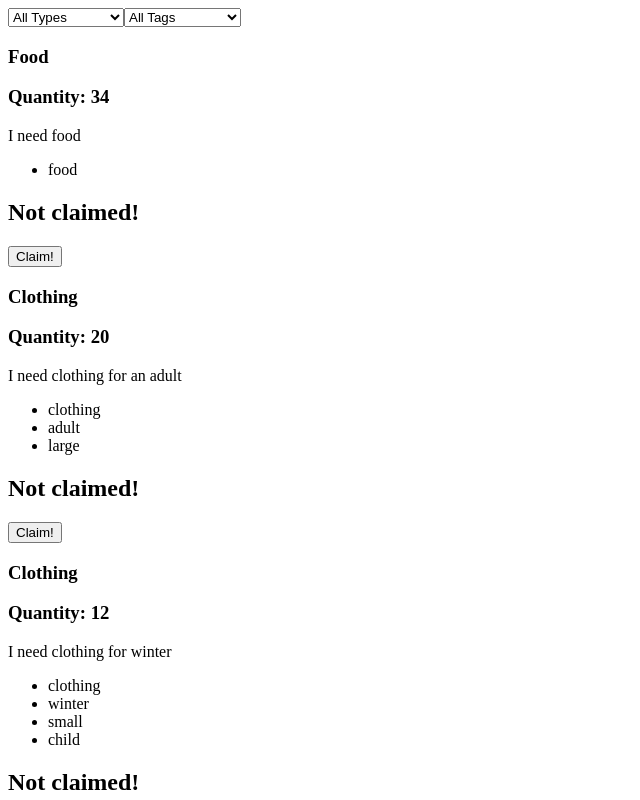
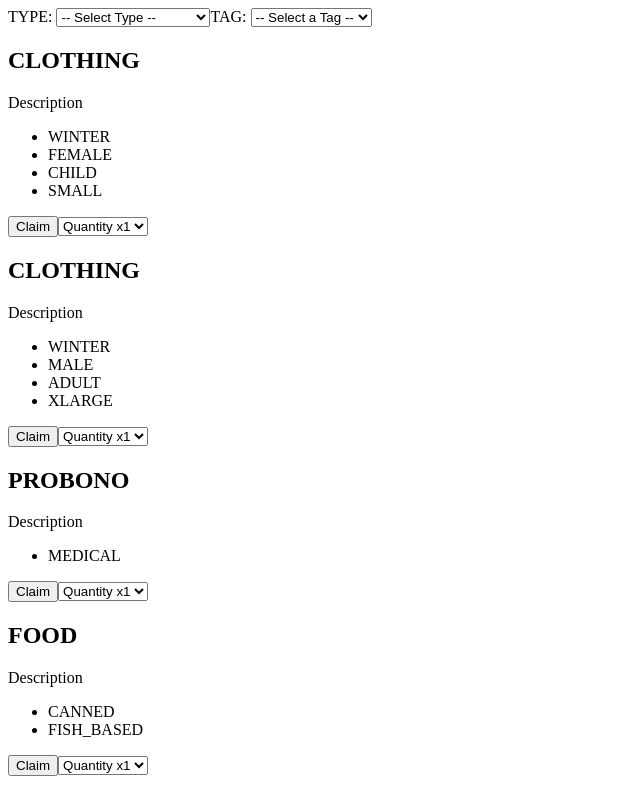
Before and after one commit to GasserElharesy/Elmontakhab, a React (Vite) app in the folder NGO-Website/: page / in a window 1280 px wide. Shown: the top 800 px of the page, without its empty margins (0-640 px from the left). Built offline with nearby package versions, Linux system fonts and the light colour scheme.

Commit message:
Completed Filter And made the macaroni code normal and understandable!

```diff
--- a/NGO-Website/src/Pages/Donor/RequestBrowserPage/FilterBar.jsx
+++ /dev/null
@@ -1,45 +0,0 @@
-import React, { useState } from 'react';
-import { TYPE_OF_REQUESTS } from './Request';
-
-function FilterBar({ requests, onFilterChange }) {
-  const [selectedType, setSelectedType] = useState('');
-  const [selectedTag, setSelectedTag] = useState('');
-
-  // Derive unique types and tags from requests
-  const uniqueTypes = [...new Set(requests.map((req) => req.type))];
-  const uniqueTags = [...new Set(requests.flatMap((req) => req.tags))];
-
-  const handleTypeChange = (event) => {
-    setSelectedType(event.target.value);
-    onFilterChange(event.target.value, selectedTag);
-  };
-
-  const handleTagChange = (event) => {
-    setSelectedTag(event.target.value);
-    onFilterChange(selectedType, event.target.value);
-  };
-
-  return (
-    <div className="filter-bar">
-      <select value={selectedType} onChange={handleTypeChange}>
-        <option value="">All Types</option>
-        {uniqueTypes.map((type) => (
-          <option key={type} value={type}>
-            {type}
-          </option>
-        ))}
-      </select>
-
-      <select value={selectedTag} onChange={handleTagChange}>
-        <option value="">All Tags</option>
-        {uniqueTags.map((tag) => (
-          <option key={tag} value={tag}>
-            {tag}
-          </option>
-        ))}
-      </select>
-    </div>
-  );
-}
-
-export default FilterBar;
--- a/NGO-Website/src/Pages/Donor/RequestBrowserPage/Request.js
+++ /dev/null
@@ -1,63 +0,0 @@
-export const TYPE_OF_REQUESTS = {
-  food: "Food",
-  clothing: "Clothing",
-  school_supplies: "School supplies",
-  blood_donation: "Blood donation",
-  probono: "Probono",
-};
-
-export class Request {
-  isClaimed = false;
-  constructor(id, type, description, tags, quantity) {
-    this.quantity = quantity;
-    this.id = id;
-    this.type = type;
-    this.description = description;
-    this.tags = tags;
-  }
-
-  getQuantity() {
-    return this.quantity;
-  }
-
-  getType() {
-    return this.type;
-  }
-
-  getDescription() {
-    return this.description;
-  }
-
-  getTags() {
-    return this.tags;
-  }
-
-  getId() {
-    return this.id;
-  }
-
-  hasTag = (value) => {
-    for (const tag in this.tags) {
-      if (this.tags[tag] === value) {
-        return true;
-      }
-    }
-    return false;
-  };
-
-  claim() {
-    this.isClaimed = true;
-  }
-
-  unClaim() {
-    this.isClaimed = false;
-  }
-
-  isClaimed() {
-    return this.isClaimed;
-  }
-
-  setClaim(value) {
-    this.isClaimed = value;
-  }
-}
--- /dev/null
+++ b/NGO-Website/src/Pages/Donor/RequestBrowserPage/Request.jsx
@@ -0,0 +1,40 @@
+import { useState } from "react";
+
+function Request(props) {
+  const [claimStatus, setClaimStatus] = useState(false);
+  const [quantity, setQuantity] = useState(1);
+
+  const handleOnClaim = () => {
+    setClaimStatus(!claimStatus);
+  };
+
+  return (
+    <>
+      <h2>{props.type}</h2>
+      <p>{props.description}</p>
+      <ul>
+        {props.tags.map((tag, index) => (
+          <li key={index}>{tag}</li>
+        ))}
+      </ul>
+      <button onClick={handleOnClaim}>
+        {claimStatus ? "Claimed!" : "Claim"}
+      </button>
+      <select
+        name=""
+        id=""
+        value={quantity}
+        onChange={(e) => setQuantity(e.target.value)}
+      >
+        <option value={1}>Quantity x1</option>
+        <option value={2}>Quantity x2</option>
+        <option value={3}>Quantity x3</option>
+        <option value={4}>Quantity x4</option>
+        <option value={5}>Quantity x5</option>
+        <option value={6}>Quantity x6</option>
+      </select>
+    </>
+  );
+}
+
+export default Request;
--- a/NGO-Website/src/Pages/Donor/RequestBrowserPage/RequestBrowserPage.jsx
+++ b/NGO-Website/src/Pages/Donor/RequestBrowserPage/RequestBrowserPage.jsx
@@ -1,66 +1,62 @@
-import React, { useState } from "react";
-import { Request } from "./Request";
-import { TYPE_OF_REQUESTS } from "./Request";
-import FilterBar from "./FilterBar";
-import RequestCard from "./RequestCard";
+import { useState } from "react";
+import { data } from "./data.js";
+import Request from "./Request.jsx";
+
 function RequestBrowserPage() {
-  const listOfRequests = [
-    new Request(1, TYPE_OF_REQUESTS.food, "I need food", ["food"], 34),
-    new Request(
-      2,
-      TYPE_OF_REQUESTS.clothing,
-      "I need clothing for an adult",
-      ["clothing", "adult", "large"],
-      20
-    ),
-    new Request(
-      3,
-      TYPE_OF_REQUESTS.clothing,
-      "I need clothing for winter",
-      ["clothing", "winter", "small", "child"],
-      12
-    ),
-    new Request(
-      4,
-      TYPE_OF_REQUESTS.school_supplies,
-      "I need school supplies",
-      ["school_supplies"],
-      7
-    ),
-    new Request(
-      5,
-      TYPE_OF_REQUESTS.blood_donation,
-      "I need blood donation",
-      ["blood_donation", "type_a"],
-      2
-    ),
-    new Request(6, TYPE_OF_REQUESTS.probono, "I need probono", ["medical"], 22),
-  ];
+  const [type, setType] = useState("ALL");
+  const [selectedTag, setSelectedTag] = useState("");
 
-  const [filteredRequests, setFilteredRequests] = useState(listOfRequests);
+  const getUniqueTagsByType = (type) => {
+    const tags = data
+      .filter((item) => type === "ALL" || item.type === type)
+      .flatMap((obj) => obj.tags);
+    return [...new Set(tags)]; // Return an array of unique tags
+  };
 
-  const filterRequests = (type, tag) => {
-    const newFilteredRequests = listOfRequests.filter((req) => {
-      const matchesType = type === "" || req.type === type;
-      const matchesTag = tag === "" || req.hasTag(tag);
-      return matchesType && matchesTag;
-    });
-    setFilteredRequests(newFilteredRequests);
-  };
+  const allTags = getUniqueTagsByType(type); // Get tags based on currently selected type
 
   return (
     <>
-      <div>
-        <FilterBar requests={listOfRequests} onFilterChange={filterRequests} />
-      </div>
-      <div className="request-browser-page-container">
-        {filteredRequests.map((request) => (
-          <RequestCard
-            key={request.getId()} // Important for React list rendering
-            request={request}
-          />
+      <label htmlFor="type-select">TYPE: </label>
+      <select
+        name=""
+        id="type-select"
+        onChange={(e) => setType(e.target.value)}
+      >
+        <option value="ALL">-- Select Type --</option>
+        <option value="MEDICAL_SUPPLIES">MEDICAL_SUPPLIES</option>
+        <option value="FOOD">FOOD</option>
+        <option value="SCHOOL_SUPPLIES">SCHOOL_SUPPLIES</option>
+        <option value="PROBONO">PROBONO</option>
+        <option value="CLOTHING">CLOTHING</option>
+        <option value="BLOOD_DONATION">BLOOD_DONATION</option>
+      </select>
+      <label htmlFor="tag-select">TAG: </label>
+      <select
+        name=""
+        id="tag-select"
+        onChange={(e) => setSelectedTag(e.target.value)}
+      >
+        <option value="">-- Select a Tag --</option>
+        {allTags.map((tag, index) => (
+          <option key={index} value={tag}>
+            {tag}
+          </option>
         ))}
-      </div>
+      </select>
+      {data
+        .filter((item) => {
+          if (type === "ALL") {
+            return true;
+          }
+          return (
+            item.type === type &&
+            (!selectedTag || item.tags.includes(selectedTag))
+          );
+        })
+        .map((item, index) => (
+          <Request key={index} {...item} />
+        ))}
     </>
   );
 }
--- a/NGO-Website/src/Pages/Donor/RequestBrowserPage/RequestCard.jsx
+++ /dev/null
@@ -1,30 +0,0 @@
-import { useState } from "react";
-
-function RequestCard({ request }) {
-  const [claimStatus, setClaimStatus] = useState(false);
-  const handelClaim = () => {
-    setClaimStatus(!claimStatus);
-  };
-  return (
-    <>
-      <div className="request-card-container">
-        <h3>{request.type}</h3>
-        <h3>Quantity: {request.quantity}</h3>
-        <p>{request.description}</p>
-        <ul>
-          {request.tags.map((tag, index) => (
-            <li key={index}>{tag}</li>
-          ))}
-        </ul>
-        <label className="claim-label">
-          {claimStatus ? <h2>Claimed!</h2> : <h2>Not claimed!</h2>}
-        </label>
-        <button id="claim-button" onClick={() => handelClaim()}>
-          Claim!
-        </button>
-      </div>
-    </>
-  );
-}
-
-export default RequestCard;
--- /dev/null
+++ b/NGO-Website/src/Pages/Donor/RequestBrowserPage/data.js
@@ -0,0 +1,34 @@
+export const data = [
+  {
+    id: 1,
+    type: "CLOTHING",
+    description: "Description",
+    location: -98.00156,
+    tags: ["WINTER", "FEMALE", "CHILD", "SMALL"],
+    quantity: 65,
+  },
+  {
+    id: 2,
+    type: "CLOTHING",
+    description: "Description",
+    location: Math.random() * 10,
+    tags: ["WINTER", "MALE", "ADULT", "XLARGE"],
+    quantity: 5,
+  },
+  {
+    id: 3,
+    type: "PROBONO",
+    description: "Description",
+    location: Math.random() * 10,
+    tags: ["MEDICAL"],
+    quantity: 65,
+  },
+  {
+    id: 4,
+    type: "FOOD",
+    description: "Description",
+    location: Math.random() * 10,
+    tags: ["CANNED", "FISH_BASED"],
+    quantity: 5,
+  },
+];
```
